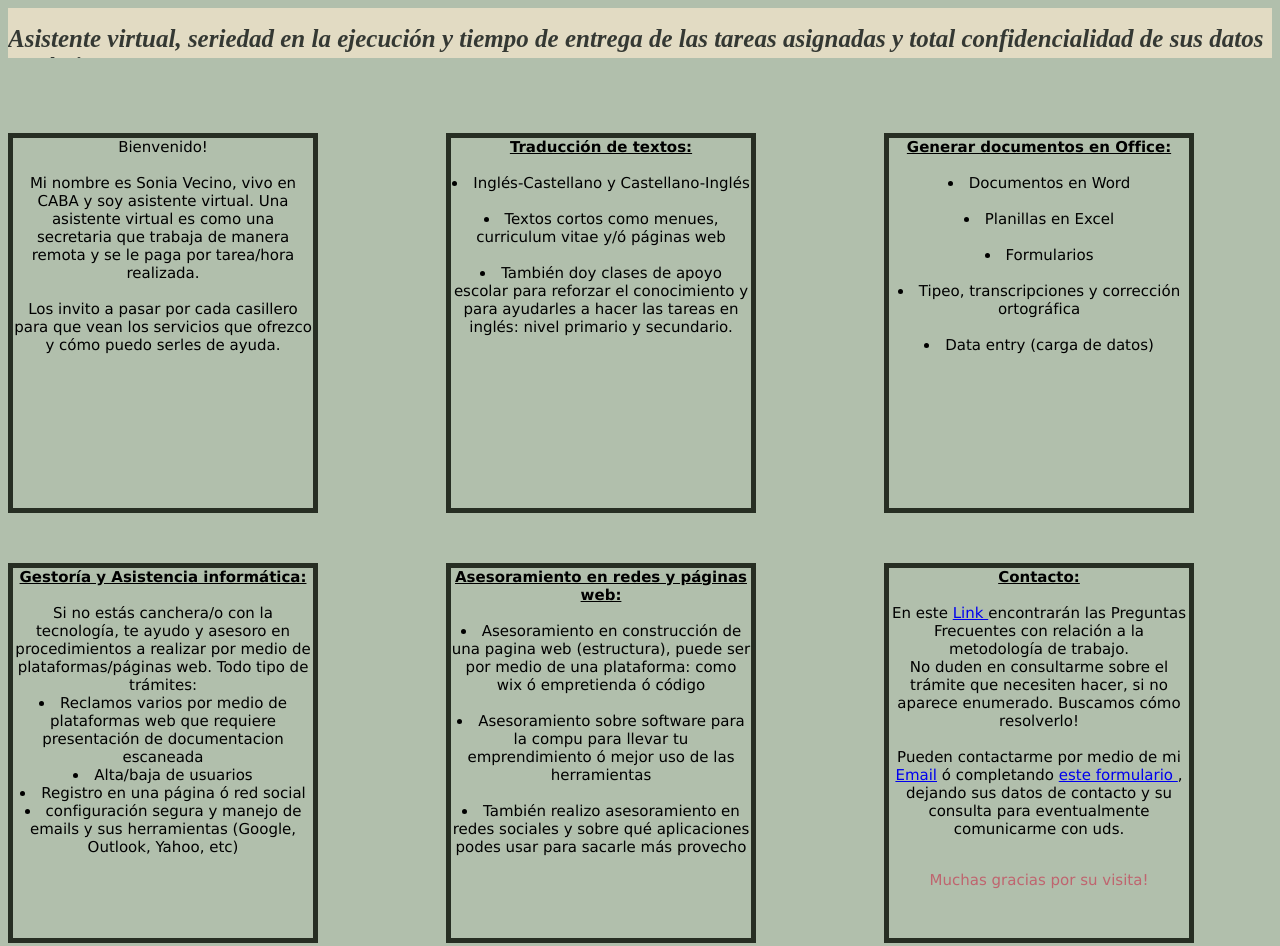
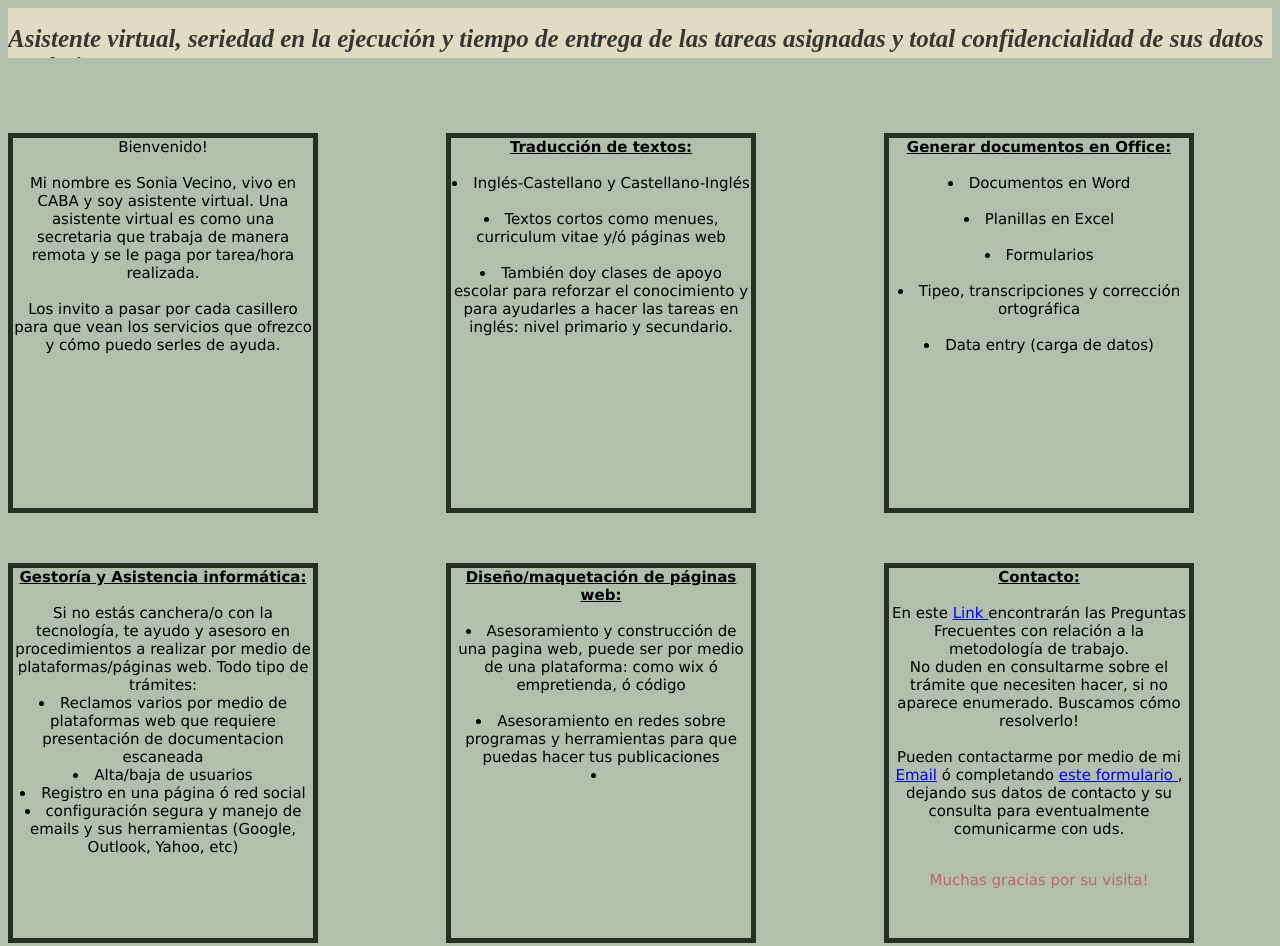
Before and after one commit to sonia-vecino/asistencia-virtual-web-page, a plain HTML site: page index.html in a window 1280 px wide. Shown: the top 946 px of the page. Drawn offline with Linux system fonts and the light colour scheme.

Commit message:
Update index.html

```diff
--- a/index.html
+++ b/index.html
@@ -43,13 +43,15 @@
     <li>configuración segura y manejo de emails y sus herramientas (Google, Outlook, Yahoo, etc)</li>
     <br>
   </div>
-  <div class="only"><u>Asesoramiento en redes y páginas web:</u><br>
+  <div class="only"><u> Diseño/maquetación de páginas web:</u><br>
     <br>
-    <li>Asesoramiento en construcción de una pagina web (estructura), puede ser por medio de una plataforma: como wix ó empretienda ó código</li>
+    <li>Asesoramiento y construcción de una pagina web, puede ser por medio de una plataforma: como wix ó empretienda, ó código</li>
     <br>
-    <li>Asesoramiento sobre software para la compu para llevar tu emprendimiento ó mejor uso de las herramientas</li>
+    <li> Asesoramiento en redes sobre programas y herramientas para que puedas hacer tus publicaciones <li>
+
+    <!--<li>Asesoramiento sobre software para la compu para llevar tu emprendimiento ó mejor uso de las herramientas</li>
     <br>
-    <li>También realizo asesoramiento en redes sociales y sobre qué aplicaciones podes usar para sacarle más provecho</li><br>
+    <li>También realizo asesoramiento en redes sociales y sobre qué aplicaciones podes usar para sacarle más provecho</li><br>-->
   </div>
 
   <div class="only"><u>Contacto:</u><br><br> <!-- ideas: introducir doc html con preguntas frecuentes-->
```
